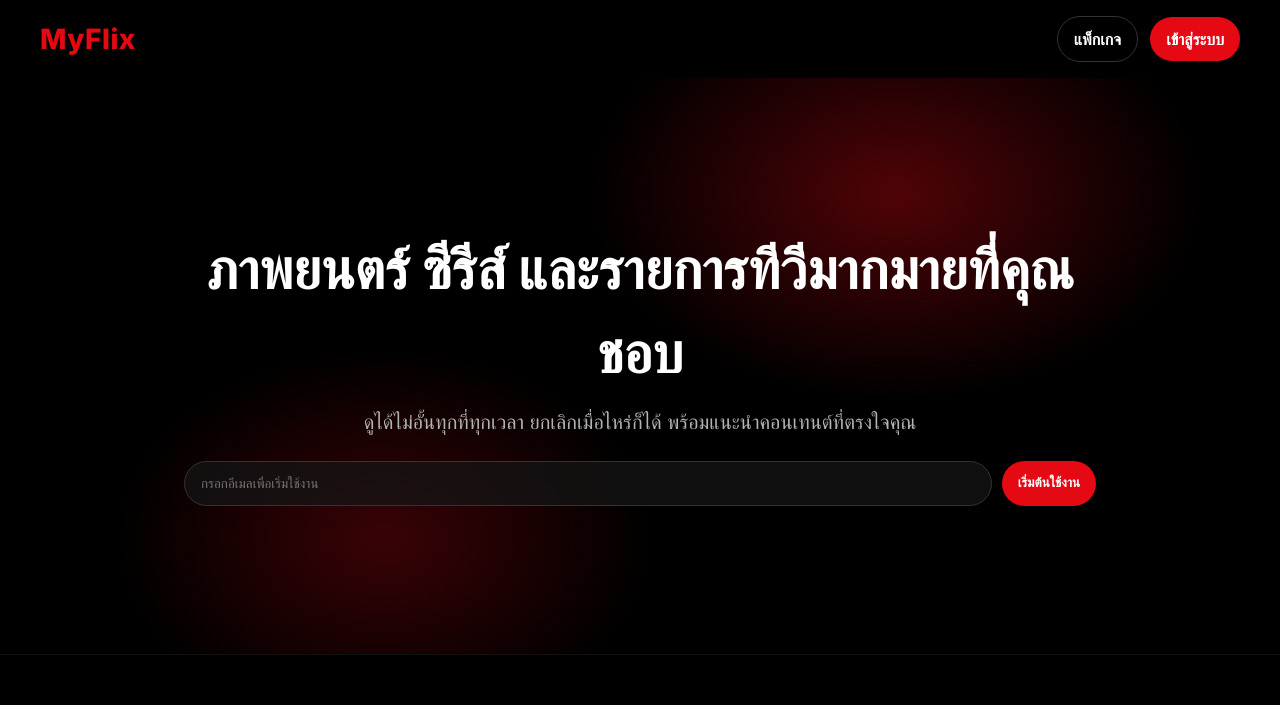
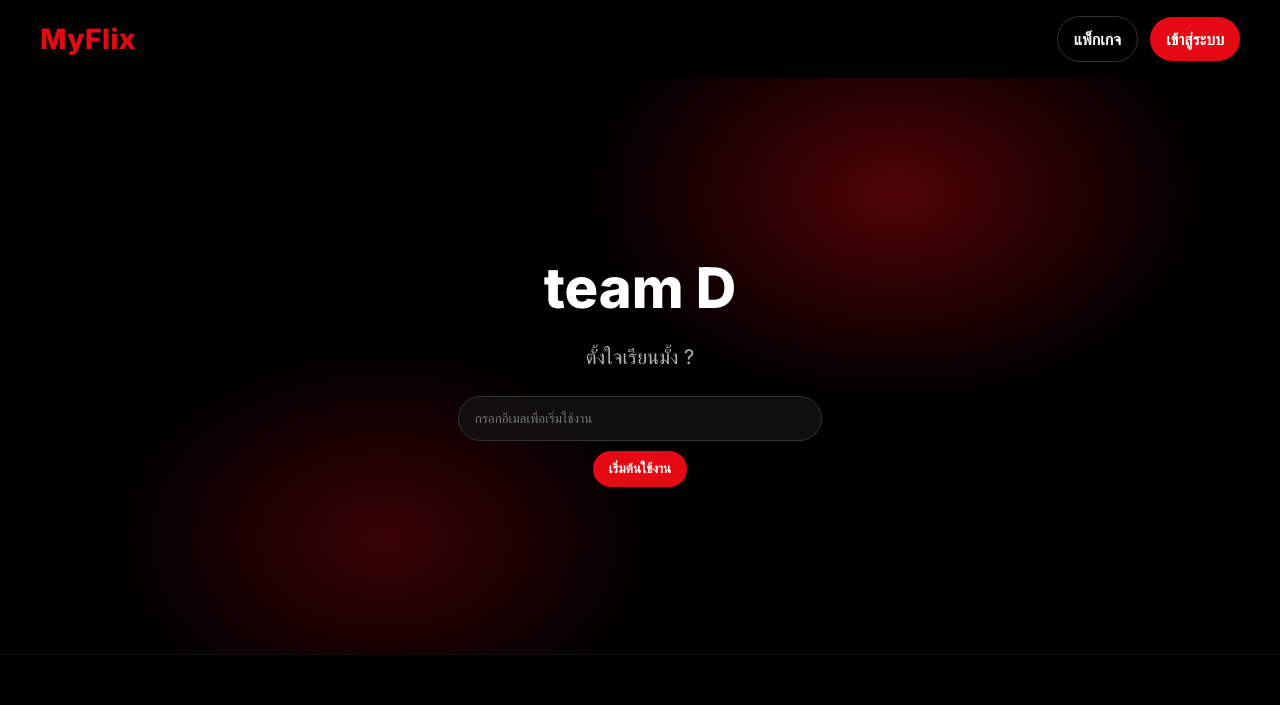
Before and after one commit to Tang-2215/team-D-Build, a plain HTML site: page index.html in a window 1280 px wide. Shown: the top 705 px of the page. Drawn offline with Linux system fonts and the light colour scheme.

Commit message:
index new word

```diff
--- a/index.html
+++ b/index.html
@@ -103,8 +103,8 @@
   <!-- HERO -->
   <section class="hero">
     <div class="container" style="max-width:960px;">
-      <h1>ภาพยนตร์ ซีรีส์ และรายการทีวีมากมายที่คุณชอบ</h1>
-      <p>ดูได้ไม่อั้นทุกที่ทุกเวลา ยกเลิกเมื่อไหร่ก็ได้ พร้อมแนะนำคอนเทนต์ที่ตรงใจคุณ</p>
+      <h1>team D</h1>
+      <p>ตั้งใจเรียนมั้ง ?</p>
       <div class="input-row">
         <input class="input" type="email" placeholder="กรอกอีเมลเพื่อเริ่มใช้งาน" />
         <button class="btn" onclick="alert('เดโม: สมัครสมาชิก')">เริ่มต้นใช้งาน</button>
```
